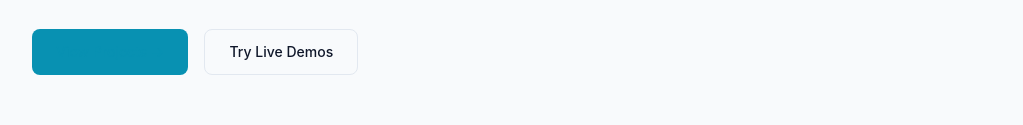
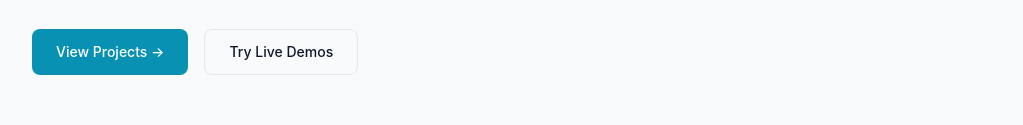
Before and after one commit to KaijuBytes/KaijuBytes.github.io, an Astro site: page / in a window 1280 px wide. Shown: the part 453-578 px from the top of the page, without its empty margins (128-1151 px from the left). Built offline with nearby package versions, Linux system fonts and the light colour scheme; Astro itself is replaced by a stand-in of ours.

Commit message:
feat: Update project link styles for improved visibility

```diff
--- a/src/pages/index.astro
+++ b/src/pages/index.astro
@@ -38,7 +38,7 @@ const featuredProjects = [
         combined with AI-augmented systems orchestration to deliver scalable, secure automation.
       </p>
       <div class="flex flex-wrap gap-4">
-        <a href="/projects" class="inline-flex items-center px-6 py-3 rounded-lg text-sm font-medium text-white transition-colors" style="background-color: var(--color-accent);">
+        <a href="/projects" class="inline-flex items-center px-6 py-3 rounded-lg text-sm font-medium transition-colors" style="background-color: var(--color-accent); color: #ffffff;">
           View Projects &rarr;
         </a>
         <a href="/demos" class="inline-flex items-center px-6 py-3 rounded-lg text-sm font-medium transition-colors" style="border: 1px solid var(--color-border); color: var(--color-text);">
```
